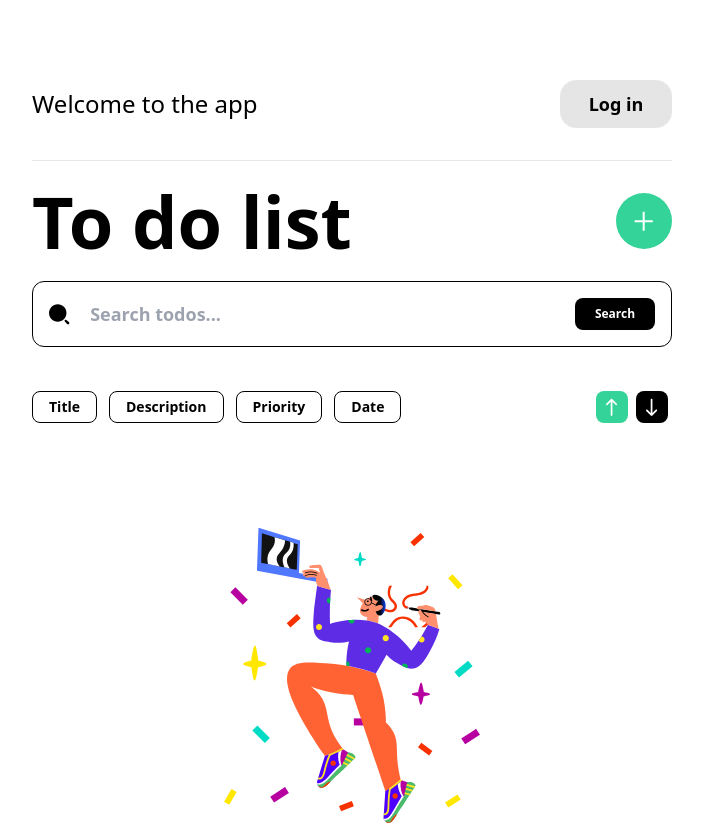
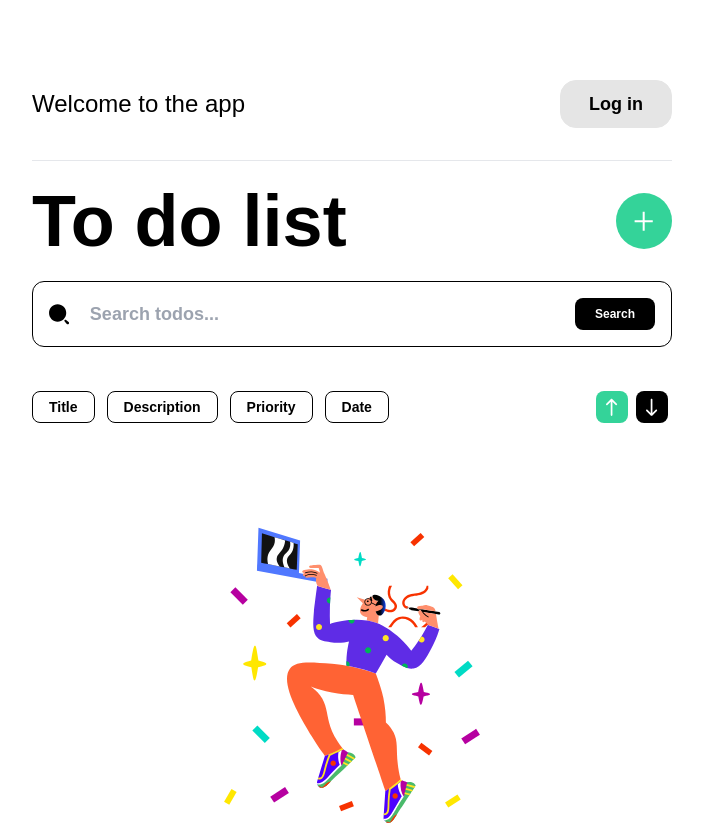
Before and after one commit to nykami/todo-app, a Vue app in the folder todo-app/: page / in a window 1280 px wide. Shown: the top 825 px of the page, without its empty margins (288-991 px from the left). Built offline with nearby package versions, Linux system fonts and the light colour scheme.

Commit message:
Add custom font

```diff
--- a/todo-app/src/App.vue
+++ b/todo-app/src/App.vue
@@ -1,5 +1,5 @@
 <template>
-  <div class="flex flex-col justify-center items-center">
+  <div class="flex flex-col justify-center items-center font-custom">
     <div class="max-w-screen-sm">
       <TodoLogin />
       <TodoHeader @addTodo="addTodo" />
@@ -27,7 +27,7 @@
 </template>
 
 <script setup lang="ts">
-import { computed, ref, watch } from 'vue';
+import { computed, ref } from 'vue';
 import TodoLogin from './components/header/TodoLogin.vue';
 import TodoHeader from './components/header/TodoHeader.vue';
 import TodoPlaceholder from './components/TodoPlaceholder.vue';
@@ -220,8 +220,4 @@ function changeSortType(newType: string) {
   sortType.value = newType;
   applySortBy(sortByField.value);
 }
-
-watch(todos, () => {
-  saveToLocalStorage();
-});
 </script>
--- a/todo-app/tailwind.config.js
+++ b/todo-app/tailwind.config.js
@@ -8,7 +8,10 @@ export default {
     extend: {
       width: {
         '38rem': '38rem',
-      }
+      },
+      fontFamily: {
+        custom: ['Neue Haas Grotesk Display Pro', 'sans-serif']
+      },
     },
   },
   plugins: [],
```
